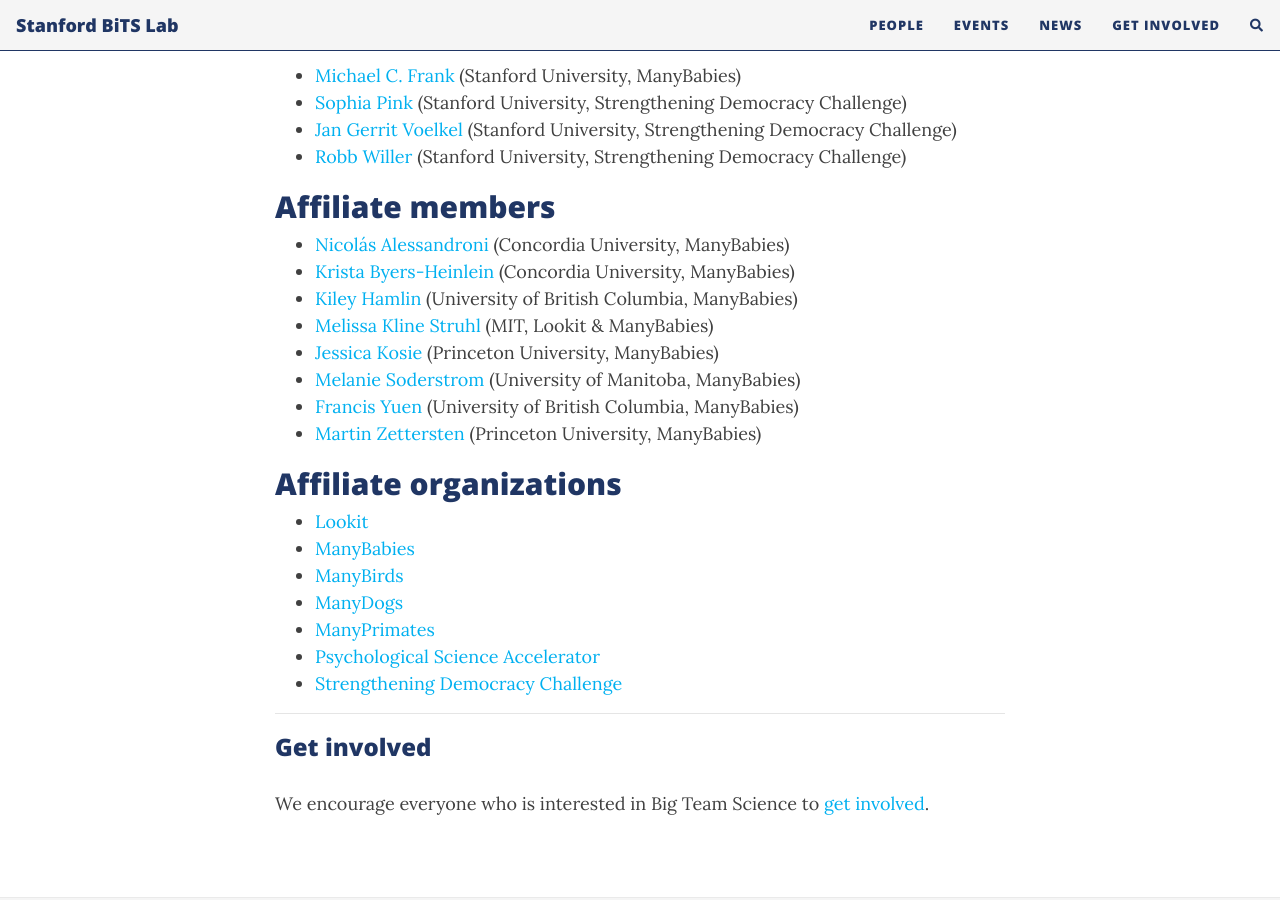
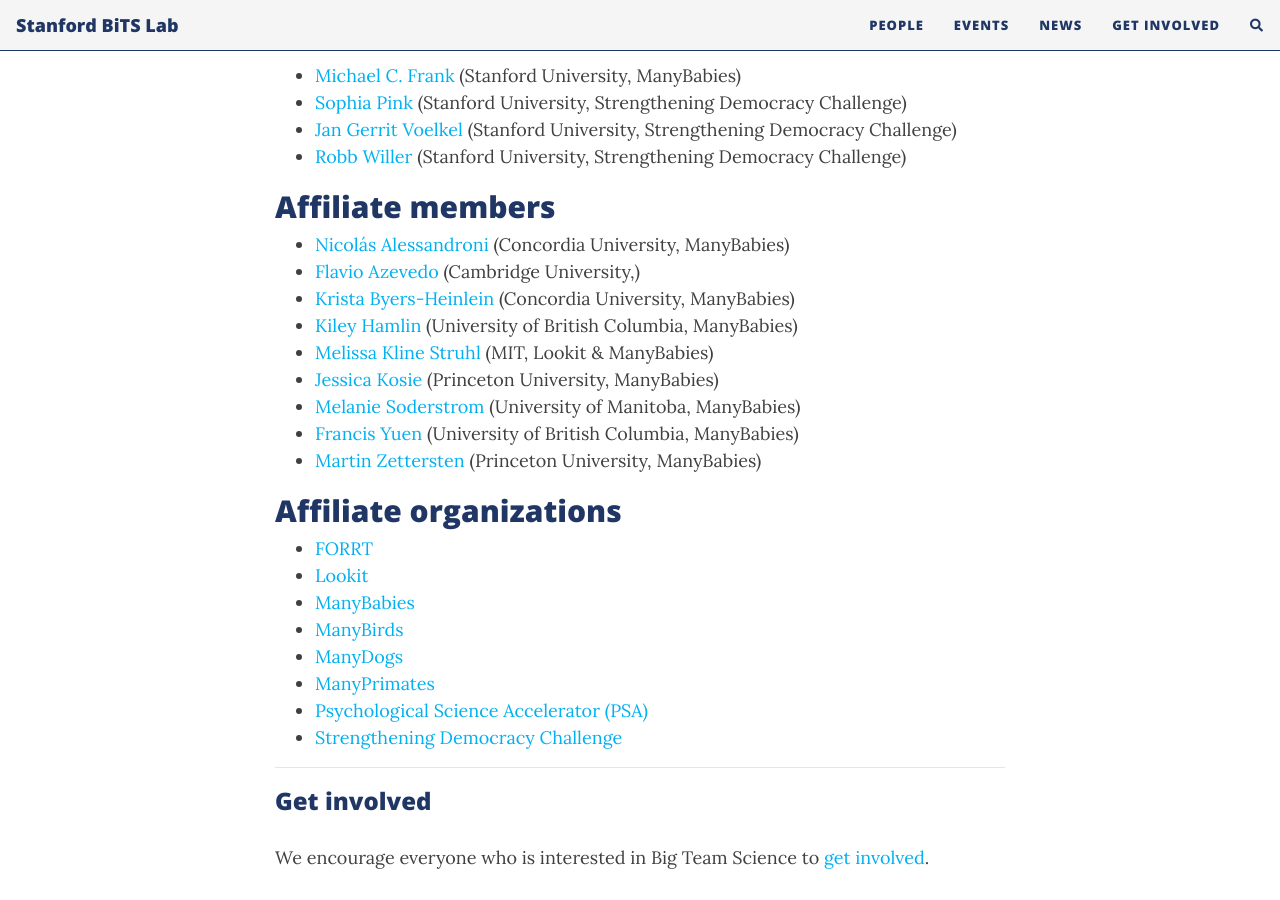
Before and after one commit to heidibaum/bigteamsciencelab.github.io, a Jekyll site: the page built from people.md, in a window 1280 px wide and 900 px high, scrolled down 653 px. Built offline with Jekyll 4.4.1, drawn with Linux system fonts in a browser that asks for light colours; nearby versions of some CDN libraries; comment, search, counter and statistics services are not loaded.

Commit message:
update people.md
add Flavio and FORRT to people

```diff
--- a/people.md
+++ b/people.md
@@ -19,6 +19,7 @@
 
 ## Affiliate members
 * [Nicolás Alessandroni](http://infantresearch.ca/team) (Concordia University, ManyBabies)
+* [Flavio Azevedo](http://flavioazevedo.com/about) (Cambridge University,)
 * [Krista Byers-Heinlein](https://www.concordia.ca/artsci/psychology/faculty.html?fpid=krista-byers-heinlein) (Concordia University, ManyBabies)
 * [Kiley Hamlin](https://psych.ubc.ca/profile/kiley-hamlin/) (University of British Columbia, ManyBabies)
 * [Melissa Kline Struhl](http://www.melissaklinestruhl.com) (MIT, Lookit & ManyBabies)
@@ -29,12 +30,13 @@
 
 
 ## Affiliate organizations
+* [FORRT](https://forrt.org/)
 * [Lookit](https://lookit.mit.edu)
 * [ManyBabies](manybabies.github.io)
 * [ManyBirds](http://themanybirds.com)
 * [ManyDogs](https://manydogsproject.github.io)
 * [ManyPrimates](https://manyprimates.github.io)
-* [Psychological Science Accelerator](https://psysciacc.org)
+* [Psychological Science Accelerator (PSA)](https://psysciacc.org)
 * [Strengthening Democracy Challenge](https://www.strengtheningdemocracychallenge.org)
 <br>
 
```
Also changed, not shown: events.md (+1 -1 lines).
